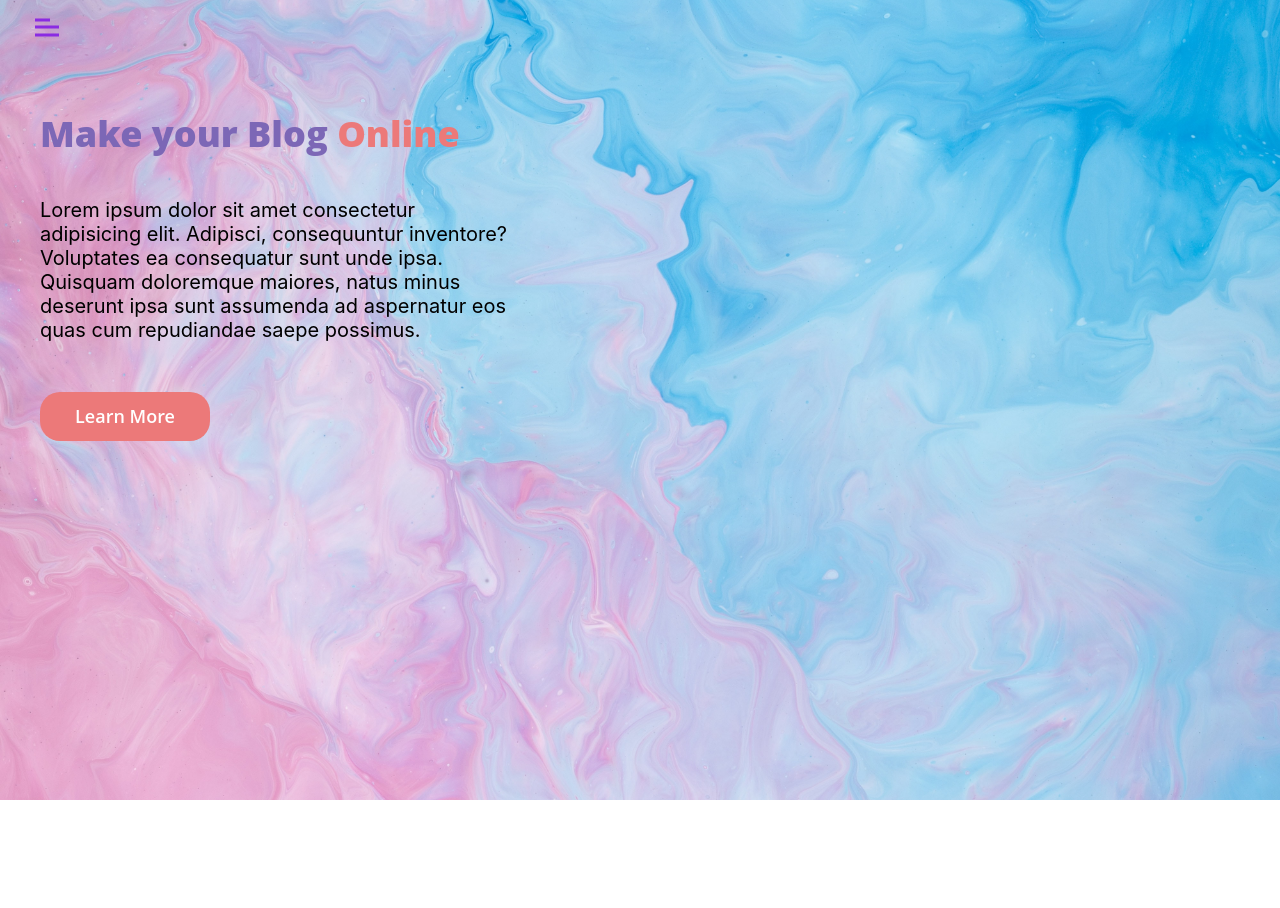
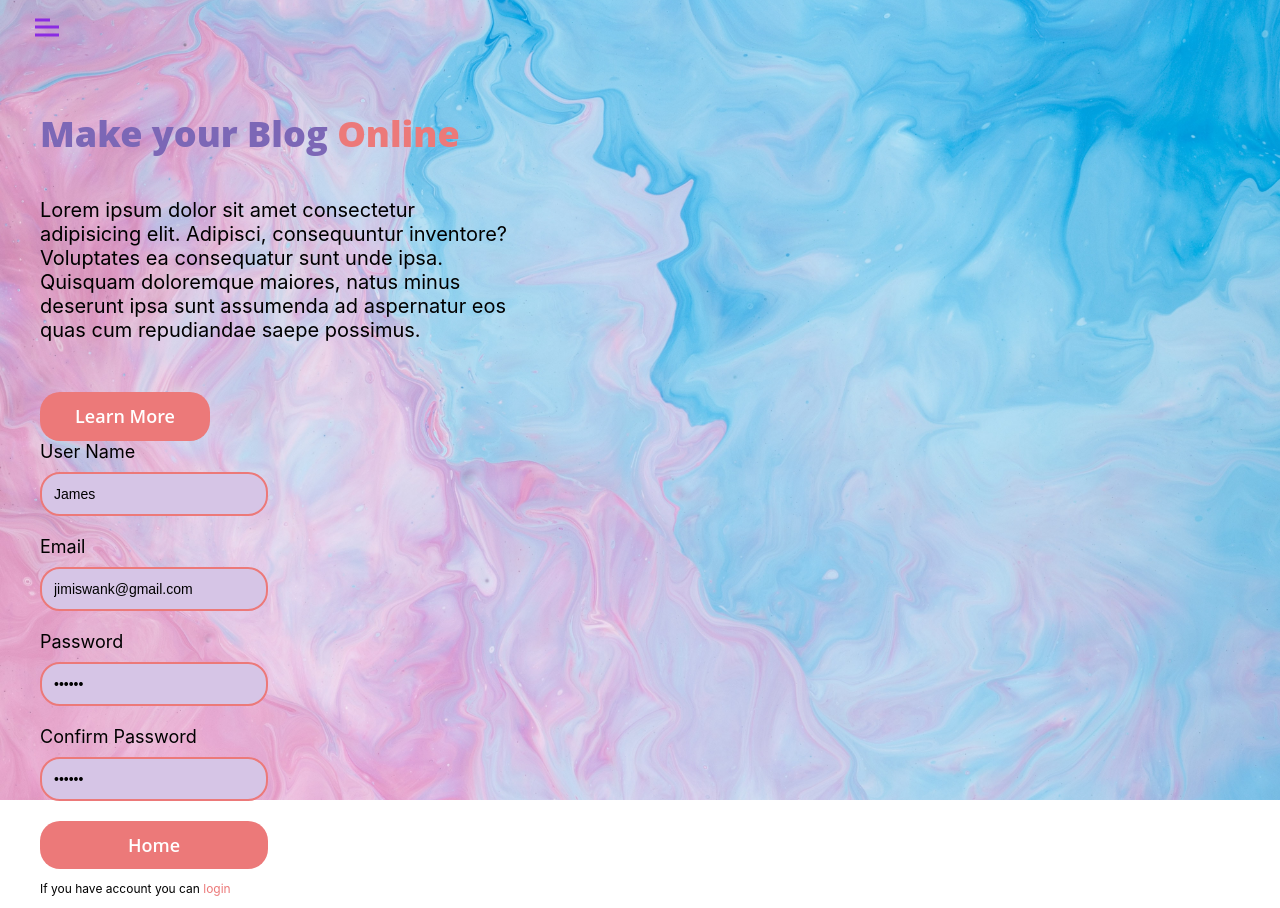
Before and after one commit to Ashmankevich/FE22_typescript-react-webpack, a React (Create React App) app in the folder app_personal_blog/: page / in a window 1280 px wide. Before the commit the page ends 800 px from the top, so only its background shows below. Built offline with nearby package versions, Linux system fonts and the light colour scheme.

Commit message:
add hooks

```diff
--- a/app_personal_blog/src/App.tsx
+++ b/app_personal_blog/src/App.tsx
@@ -4,7 +4,7 @@ import { Button } from './ui/button/Button';
 import { Header } from './features/header/Header';
 import { Description } from './ui/description/Description';
 //import { Login } from './ui/form/Login';
-//import { Registration } from './ui/form/Registration';
+import { Registration } from './ui/form/Registration';
 //import { WelcomeTemplate } from './templates/welcome/WelomeTemplate';
 //import { ContentMainPage } from './pages/content-main-page/ContentMainPage';
 
@@ -33,6 +33,9 @@ function App() {
             assumenda ad aspernatur eos quas cum repudiandae saepe possimus.
           </Description>
           <Button>Learn more</Button>
+          <div className="for">
+            <Registration></Registration>
+          </div>
         </div>
       </div>
     </div>
--- a/app_personal_blog/src/ui/form/Registration.tsx
+++ b/app_personal_blog/src/ui/form/Registration.tsx
@@ -33,7 +33,7 @@ export const Registration: React.FC = () => {
       <Text>
         If you have account you can{' '}
         <span>
-          <a className="main-link" href="#">
+          <a className="main-link" href="main">
             login
           </a>
         </span>
```
Also changed, not shown: app_personal_blog/src/templates/welcome/WelcomeTemplate.tsx (renamed from app_personal_blog/src/templates/welcome/WelomeTemplate.tsx, +11 -2 lines).
